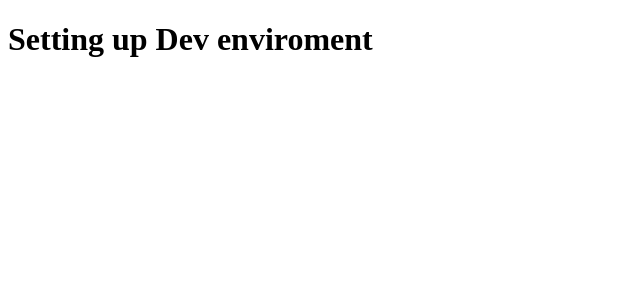
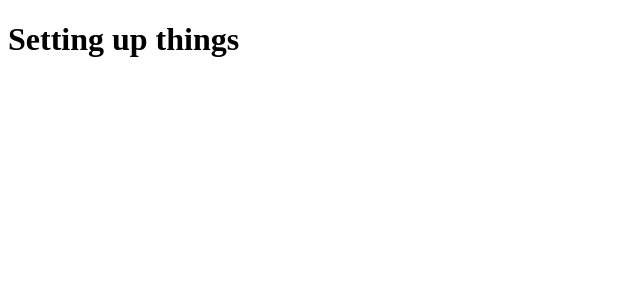
Before and after one commit to shahina42/S50_Shahina_Capstone_Spotfinder, a React (Vite) app in the folder Client/: page / in a window 1280 px wide. Shown: the top 300 px of the page, without its empty margins (0-640 px from the left). Built offline with nearby package versions, Linux system fonts and the light colour scheme.

Commit message:
frontend

```diff
--- a/Client/src/App.jsx
+++ b/Client/src/App.jsx
@@ -6,7 +6,7 @@ function App() {
 
   return (
     <>
-<h1>Setting up Dev enviroment</h1>
+<h1>Setting up things </h1>
     </>
   )
 }
```
